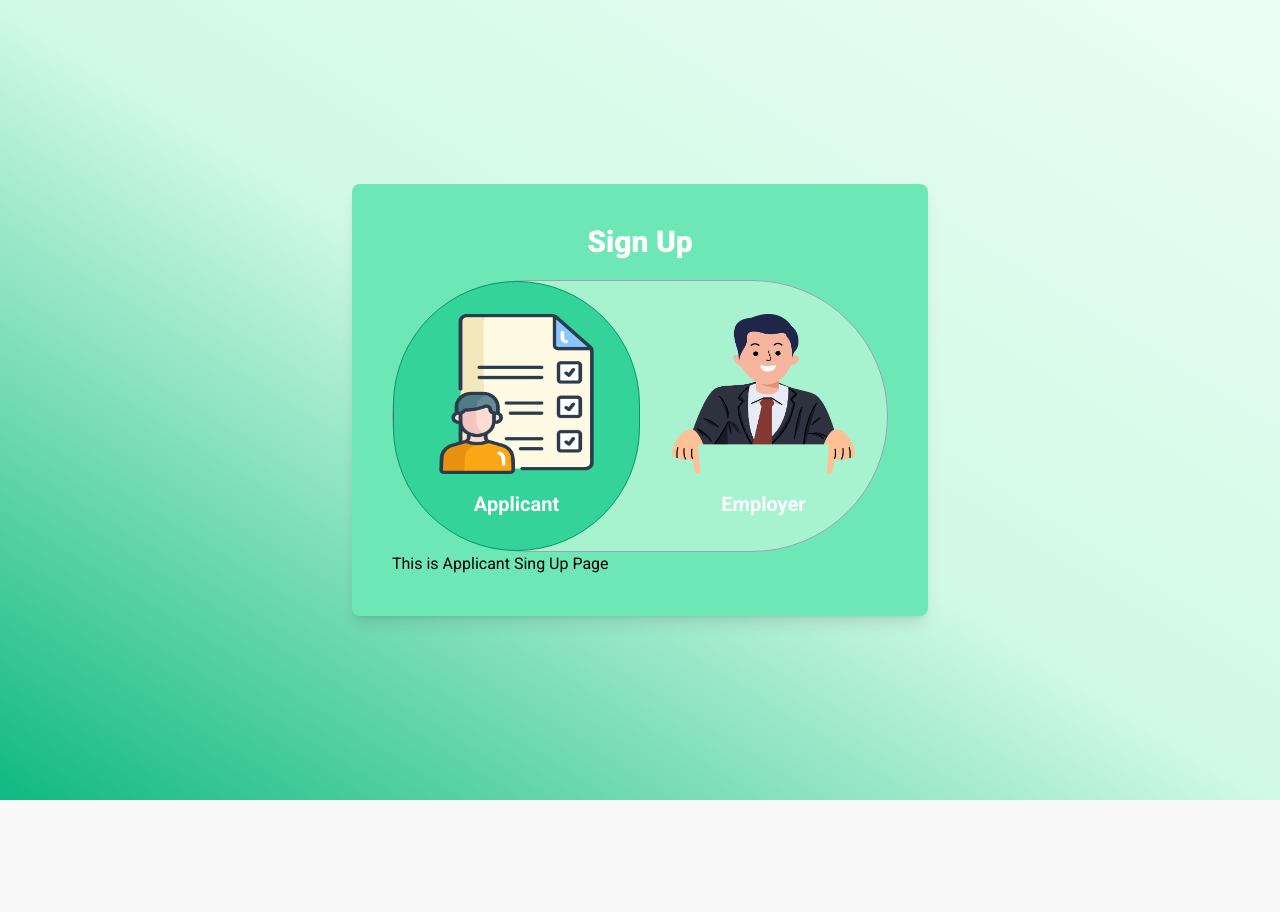
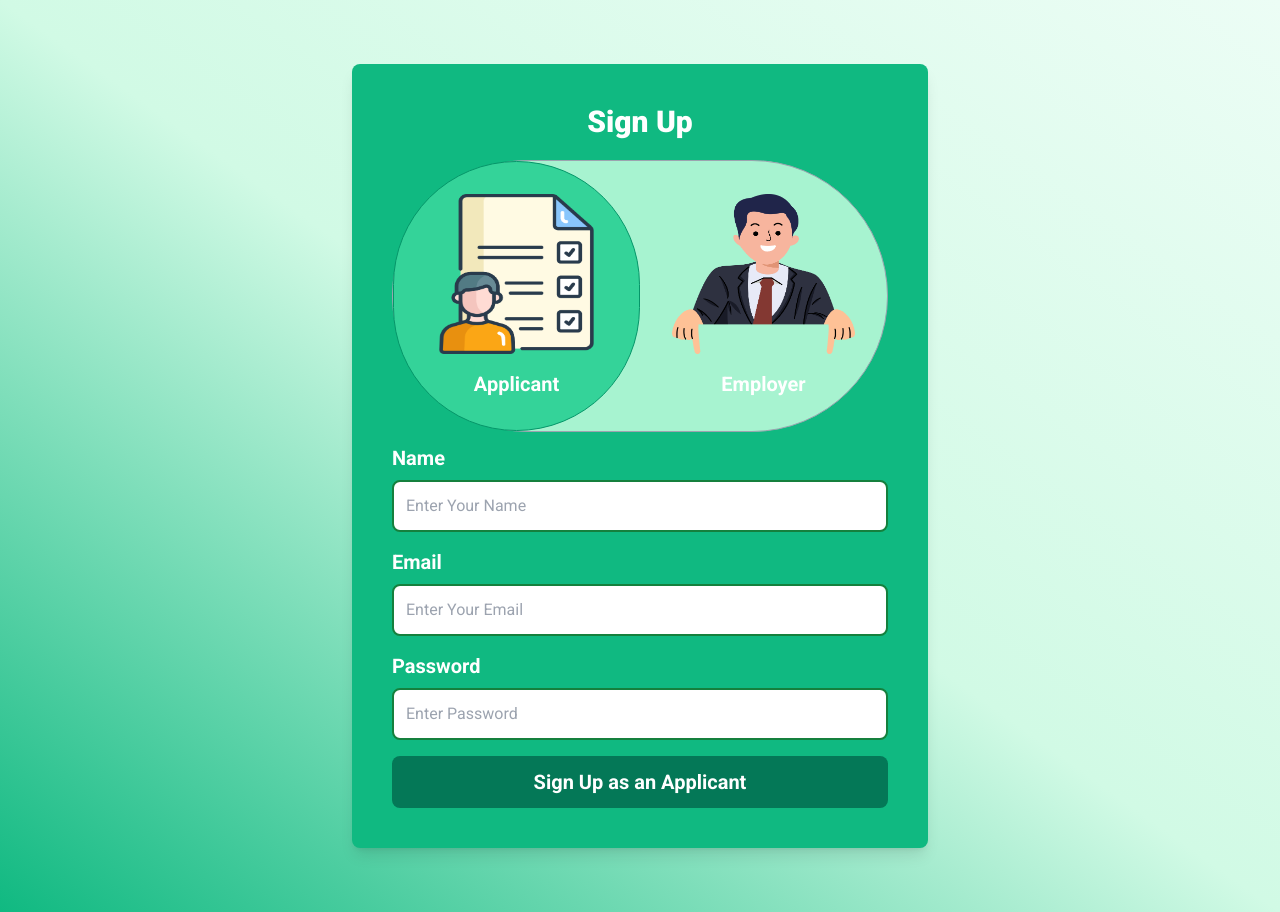
Before and after one commit to rifat-mahmudul/TaskZen-Client, a React (Vite) app: page /signUp/applicant-signup in a window 1280 px wide. Before the commit the page ends 800 px from the top, so only its background shows below. Built offline with nearby package versions, Linux system fonts and the light colour scheme; no server answers; a web font is replaced by a local one.

Commit message:
Applicant sign up form done

```diff
--- a/src/pages/Authentication/SignUp/ApplicantSignUp.jsx
+++ b/src/pages/Authentication/SignUp/ApplicantSignUp.jsx
@@ -2,7 +2,45 @@
 const ApplicantSignUp = () => {
     return (
         <div>
-            <h1>This is Applicant Sing Up Page</h1>
+            <form>
+
+                {/* name */}
+                <div>
+                    <h1 className="font-semibold text-xl text-white mb-2">Name</h1>
+                    <input
+                    className="w-full p-3 outline-none rounded-lg border-2 border-green-700"
+                    type="text"
+                    placeholder="Enter Your Name"
+                    />
+                </div>
+
+                {/* Email */}
+                <div className="mt-4">
+                    <h1 className="font-semibold text-xl text-white mb-2">Email</h1>
+                    <input
+                    className="w-full p-3 outline-none rounded-lg border-2 border-green-700"
+                    type="email"
+                    placeholder="Enter Your Email"
+                    />
+                </div>
+
+                {/* Email */}
+                <div className="mt-4">
+                    <h1 className="font-semibold text-xl text-white mb-2">Password</h1>
+                    <input
+                    className="w-full p-3 outline-none rounded-lg border-2 border-green-700"
+                    type="password"
+                    placeholder="Enter Password"
+                    />
+                </div>
+
+                <button
+                type="submit"
+                className="mt-4 py-3 px-5 w-full text-center  rounded-lg bg-emerald-700 text-xl text-white font-semibold">
+                    Sign Up as an Applicant
+                </button>
+
+            </form>
         </div>
     )
 }
--- a/src/pages/Authentication/SignUp/SignUp.jsx
+++ b/src/pages/Authentication/SignUp/SignUp.jsx
@@ -4,9 +4,9 @@ import { NavLink, Outlet } from 'react-router';
 
 const SignUp = () => {
     return (
-        <section className="min-h-screen flex items-center justify-center bg-gradient-to-tr from-emerald-500 via-emerald-100 to-emerald-50">
+        <section className="min-h-screen flex items-center justify-center bg-gradient-to-tr from-emerald-500 via-emerald-100 to-emerald-50 py-16">
 
-                <div className='w-[90%] lg:w-[45%] bg-emerald-300 p-2 sm:p-10 rounded-lg shadow-lg'>
+                <div className='w-[90%] lg:w-[45%] bg-emerald-500 p-2 sm:p-10 rounded-lg shadow-lg'>
                     <h1 className='text-center font-extrabold text-3xl mb-5 text-white'>Sign Up</h1>
 
                     <div className='flex justify-between items-center border border-gray-400 rounded-full bg-emerald-200'>
@@ -33,7 +33,9 @@ const SignUp = () => {
 
                     </div>
 
-                    <Outlet></Outlet>
+                    <div className='mt-3'>
+                        <Outlet></Outlet>
+                    </div>
                 </div>
 
         </section>
```
